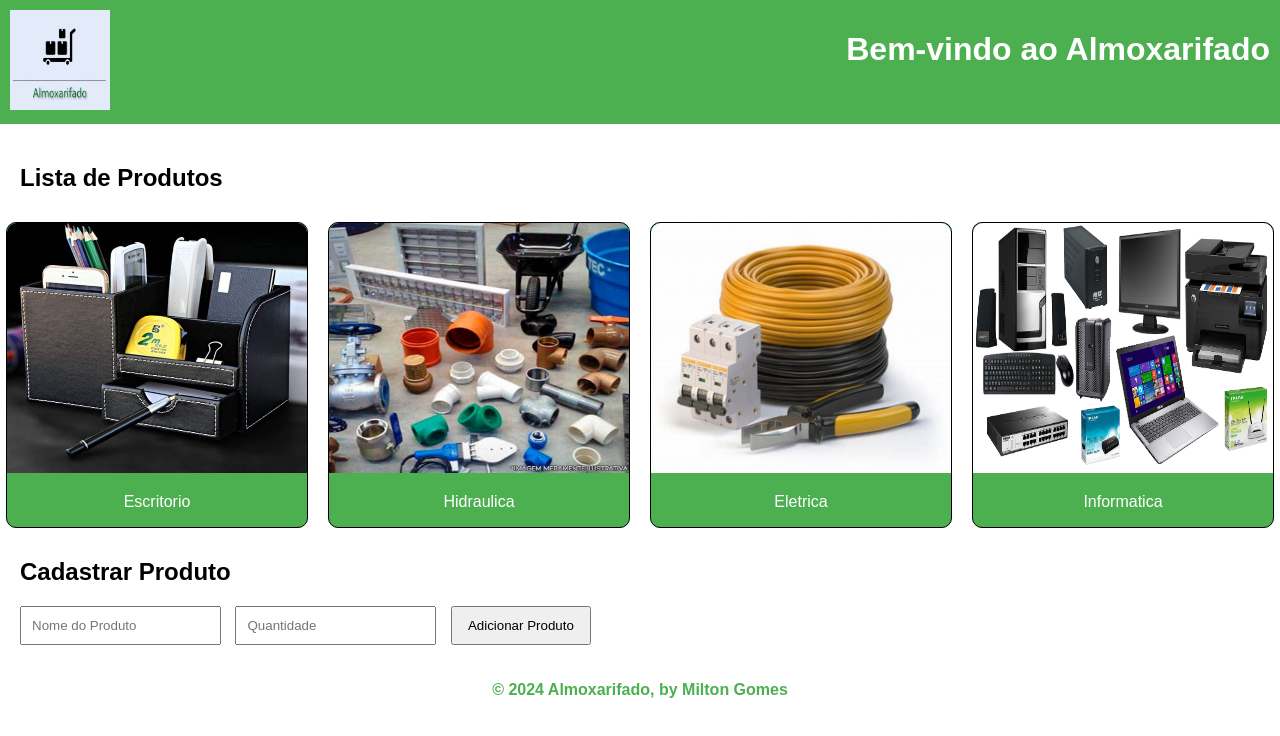
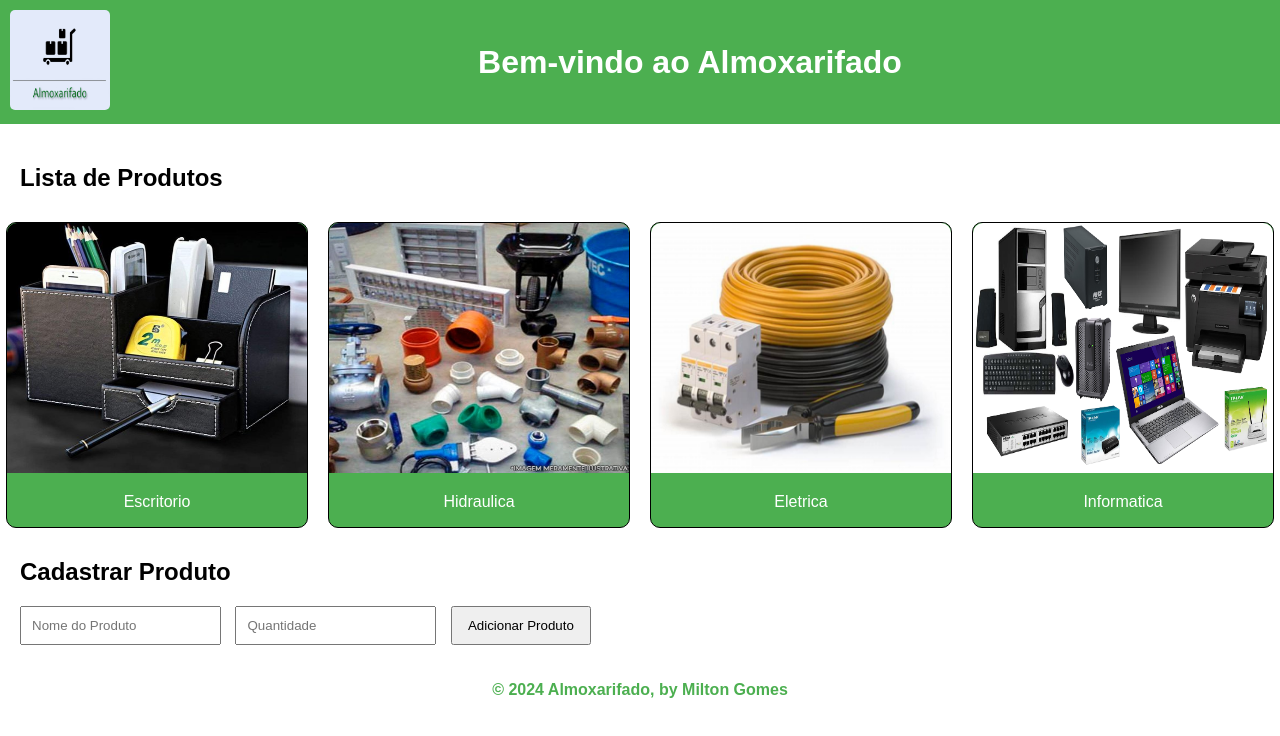
Before and after one commit to darthvader68/Almoxarifado, a plain HTML site: page index.html in a window 1280 px wide. Drawn offline with Linux system fonts and the light colour scheme; a script that the page names is missing.

Commit message:
Update styles.css

```diff
--- a/styles.css
+++ b/styles.css
@@ -9,13 +9,23 @@ header {
     justify-content: space-between;
     background-color: #4CAF50;
     color: white;
-    text-align: center;
+    align-items: center;
     padding: 10px;
+}
+
+.logo {
+    flex: 0;
 }
 
 .logo img {
     width: 100px;
     height: 100px;
+    border-radius: 5px;
+}
+
+h1 {
+    flex: 2;
+    text-align: center;
 }
 
 main {
```
